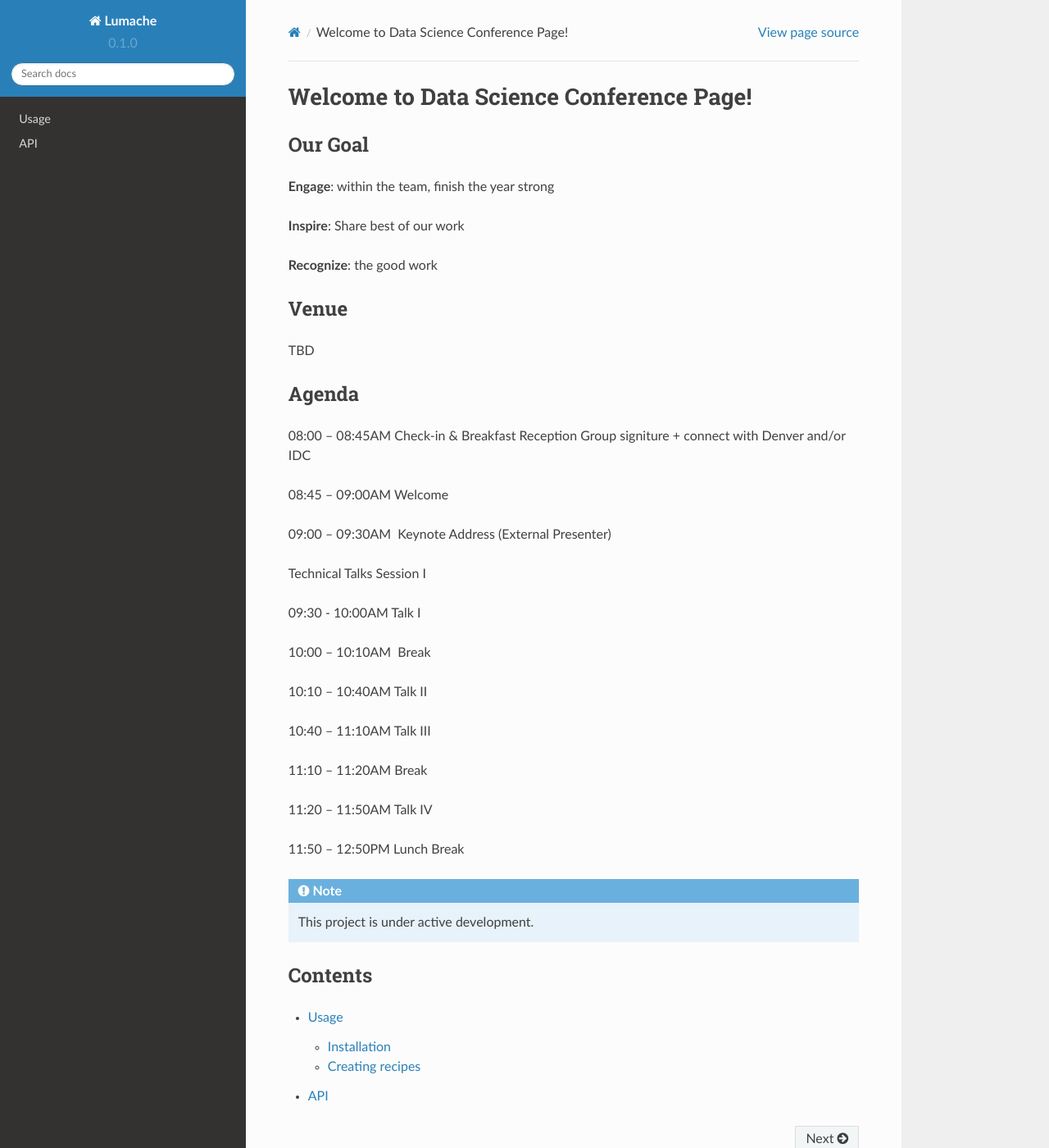
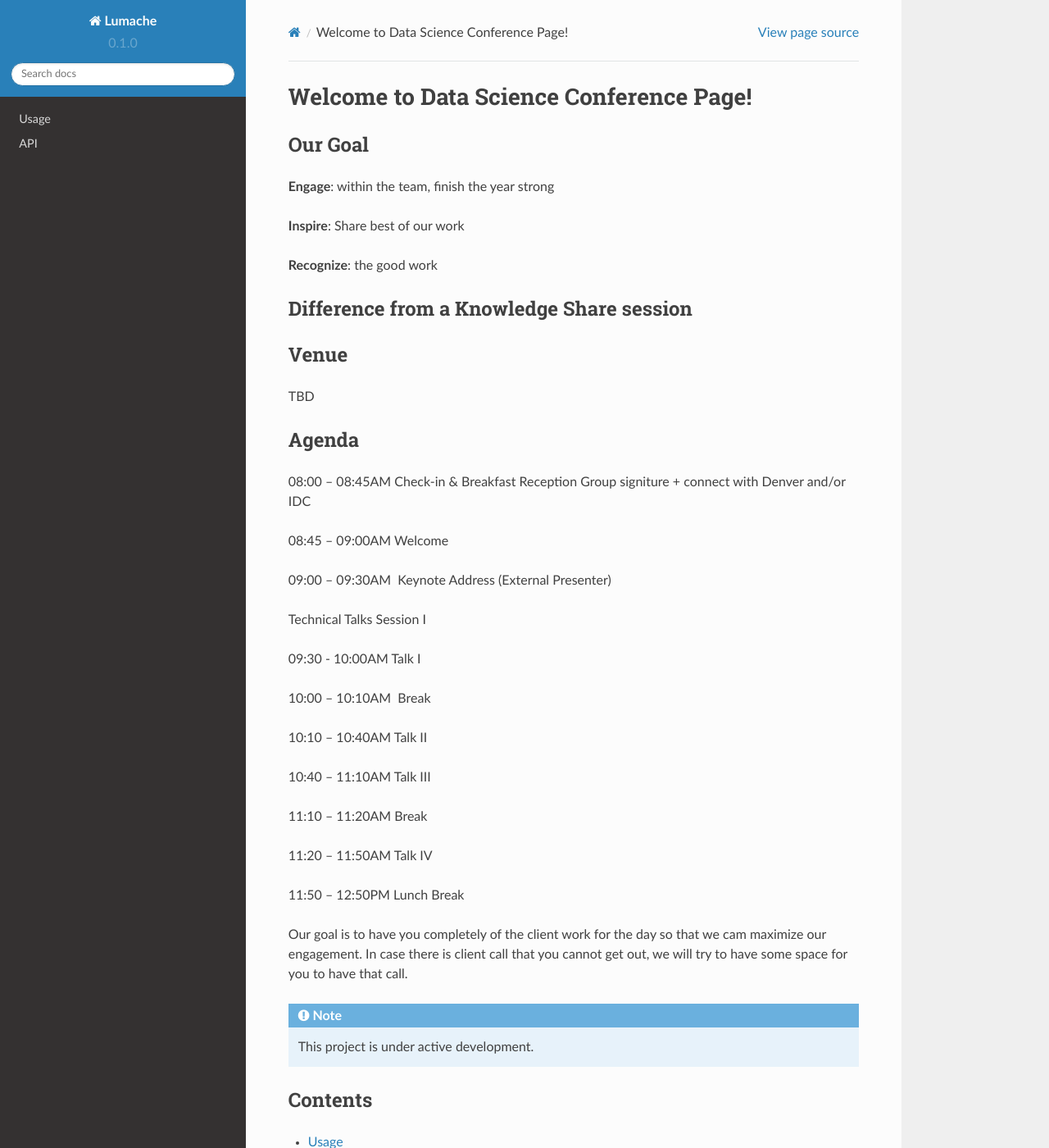
Before and after one commit to qizhewww/Data-Science-Conference, a Sphinx documentation site: the page built from docs/source/index.rst, in a window 1280 px wide and 1400 px high. Shown: the whole window at 82% size. Built offline with Sphinx 7.4.7 and the Read the Docs theme 2.0.0, drawn with Linux system fonts in a browser that asks for light colours.

Commit message:
Update index.rst

```diff
--- a/docs/source/index.rst
+++ b/docs/source/index.rst
@@ -8,6 +8,9 @@ Our Goal
 **Inspire**: Share best of our work
 
 **Recognize**: the good work
+
+Difference from a Knowledge Share session
+--------
 
 Venue
 --------
@@ -37,6 +40,10 @@ Technical Talks Session I
 
 11:50 – 12:50PM	Lunch Break
 
+.. How to handle your schedule for the day::
+
+Our goal is to have you completely of the client work for the day so that we cam maximize our engagement. In case there is client call that you cannot get out, we will try to have some space for you to have that call.
+
 .. note::
 
    This project is under active development.
```
